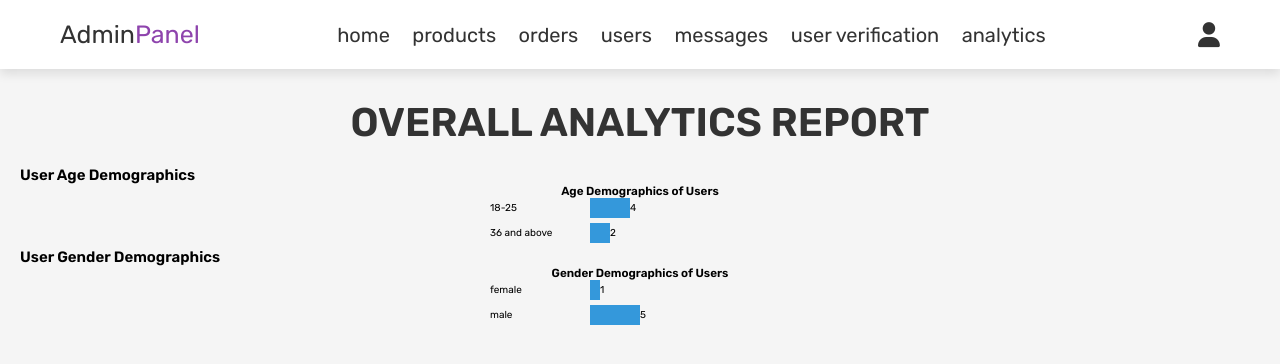
After one commit to Miltonyuu/Bookworms-application, a PHP site: page /Bookworms-application/analytics.php in a window 1280 px wide. The commit adds this page. Shown: the top 364 px of the page. Run offline with PHP 8.4, Linux system fonts and the light colour scheme; a user stored in the database is signed in; data comes from the database, SQL or seed files in the repository.

Commit message:
added analytics.php
analytics for user age and gender demographics

```diff
--- a/admin_header.php
+++ b/admin_header.php
@@ -24,6 +24,7 @@ if(isset($message)){
          <a href="admin_users.php">users</a>
          <a href="admin_contacts.php">messages</a>
          <a href="Verification_approval.php">user verification</a>
+         <a href="analytics.php">analytics</a>
       </nav>
 
       <div class="icons">
--- /dev/null
+++ b/analytics.php
@@ -0,0 +1,126 @@
+<?php
+
+include 'config.php';
+
+session_start();
+
+$admin_id = $_SESSION['admin_id'];
+
+if (!isset($admin_id)) {
+    header('location:login.php');
+    exit; // Add exit to stop further execution
+}
+
+// Fetch user age demographics data
+$query_age_demographics = "
+    SELECT
+        COUNT(*) as count,
+        CASE
+            WHEN TIMESTAMPDIFF(YEAR, birthdate, CURDATE()) BETWEEN 18 AND 25 THEN '18-25'
+            WHEN TIMESTAMPDIFF(YEAR, birthdate, CURDATE()) BETWEEN 26 AND 35 THEN '26-35'
+            ELSE '36 and above'
+        END as age_group
+    FROM `users`
+    WHERE birthdate IS NOT NULL
+    GROUP BY age_group
+";
+
+$result_age_demographics = mysqli_query($conn, $query_age_demographics) or die('Age demographics query failed');
+$demographics_age_data = [];
+while ($row = mysqli_fetch_assoc($result_age_demographics)) {
+    $demographics_age_data[] = $row;
+}
+
+// Fetch user gender demographics data
+$query_gender_demographics = "
+    SELECT
+        gender,
+        COUNT(*) as count
+    FROM `users`
+    WHERE gender IS NOT NULL
+    GROUP BY gender
+";
+
+$result_gender_demographics = mysqli_query($conn, $query_gender_demographics) or die('Gender demographics query failed');
+$demographics_gender_data = [];
+while ($row = mysqli_fetch_assoc($result_gender_demographics)) {
+    $demographics_gender_data[] = $row;
+}
+
+?>
+
+<!DOCTYPE html>
+<html lang="en">
+<head>
+   <meta charset="UTF-8">
+   <meta http-equiv="X-UA-Compatible" content="IE=edge">
+   <meta name="viewport" content="width=device-width, initial-scale=1.0">
+   <title>Analytics</title>
+
+   <!-- font awesome cdn link  -->
+   <link rel="stylesheet" href="https://cdnjs.cloudflare.com/ajax/libs/font-awesome/6.0.0/css/all.min.css">
+
+   <!-- custom admin css file link  -->
+   <link rel="stylesheet" href="css/admin-section/admin_style.css">
+
+   <!-- custom admin bar graph css -->
+   <link rel="stylesheet" href="css/admin-section/bar_graph.css">
+
+</head>
+<body>
+
+<?php include 'admin_header.php'; ?>
+
+<section class="analytics">
+
+   <h1 class="title">Overall Analytics Report</h1>
+
+   <!-- User Age Demographics -->
+   <h2 class="sub-title">User Age Demographics</h2>
+   <div class="box-container">
+      <?php if (!empty($demographics_age_data)) { ?>
+         <div class="bar-graph">
+            <h3 class="graph-title">Age Demographics of Users</h3>
+            <div class="bar-container">
+               <?php foreach ($demographics_age_data as $data) { ?>
+               <div class="bar">
+                  <div class="label"><?php echo $data['age_group']; ?></div>
+                  <div class="fill" style="width: <?php echo ($data['count'] * 10) . 'px'; ?>"></div>
+                  <div class="count"><?php echo $data['count']; ?></div>
+               </div>
+               <?php } ?>
+            </div>
+         </div>
+      <?php } else { ?>
+         <p class="empty">No age demographic data available!</p>
+      <?php } ?>
+   </div>
+
+   <!-- User Gender Demographics -->
+   <h2 class="sub-title">User Gender Demographics</h2>
+   <div class="box-container">
+      <?php if (!empty($demographics_gender_data)) { ?>
+         <div class="bar-graph">
+            <h3 class="graph-title">Gender Demographics of Users</h3>
+            <div class="bar-container">
+               <?php foreach ($demographics_gender_data as $data) { ?>
+               <div class="bar">
+                  <div class="label"><?php echo $data['gender']; ?></div>
+                  <div class="fill" style="width: <?php echo ($data['count'] * 10) . 'px'; ?>"></div>
+                  <div class="count"><?php echo $data['count']; ?></div>
+               </div>
+               <?php } ?>
+            </div>
+         </div>
+      <?php } else { ?>
+         <p class="empty">No gender demographic data available!</p>
+      <?php } ?>
+   </div>
+
+</section>
+
+<!-- custom admin js file link  -->
+<script src="js/admin_script.js"></script>
+
+</body>
+</html>
--- a/css/admin-section/admin_style.css
+++ b/css/admin-section/admin_style.css
@@ -587,3 +587,43 @@ section{
    }
 
 }
+
+.bar-graph {
+    display: flex;
+    flex-direction: column;
+    align-items: center;
+}
+
+.bar {
+    margin-bottom: 20px;
+}
+
+.bar-container {
+    width: 300px;
+}
+
+.bar-container .bar {
+    display: flex;
+    align-items: center;
+    margin-bottom: 5px;
+}
+
+.bar-container .bar .label {
+    width: 100px;
+}
+
+.bar-container .bar .fill {
+    background-color: #3498db;
+}
+
+.bar-container .bar .fill::before {
+    content: '';
+    display: block;
+    height: 20px; /* Change this value to adjust the bar height */
+    background-color: inherit;
+    transition: width 1s ease-in-out;
+}
+
+.empty {
+    margin-top: 20px;
+}
```
